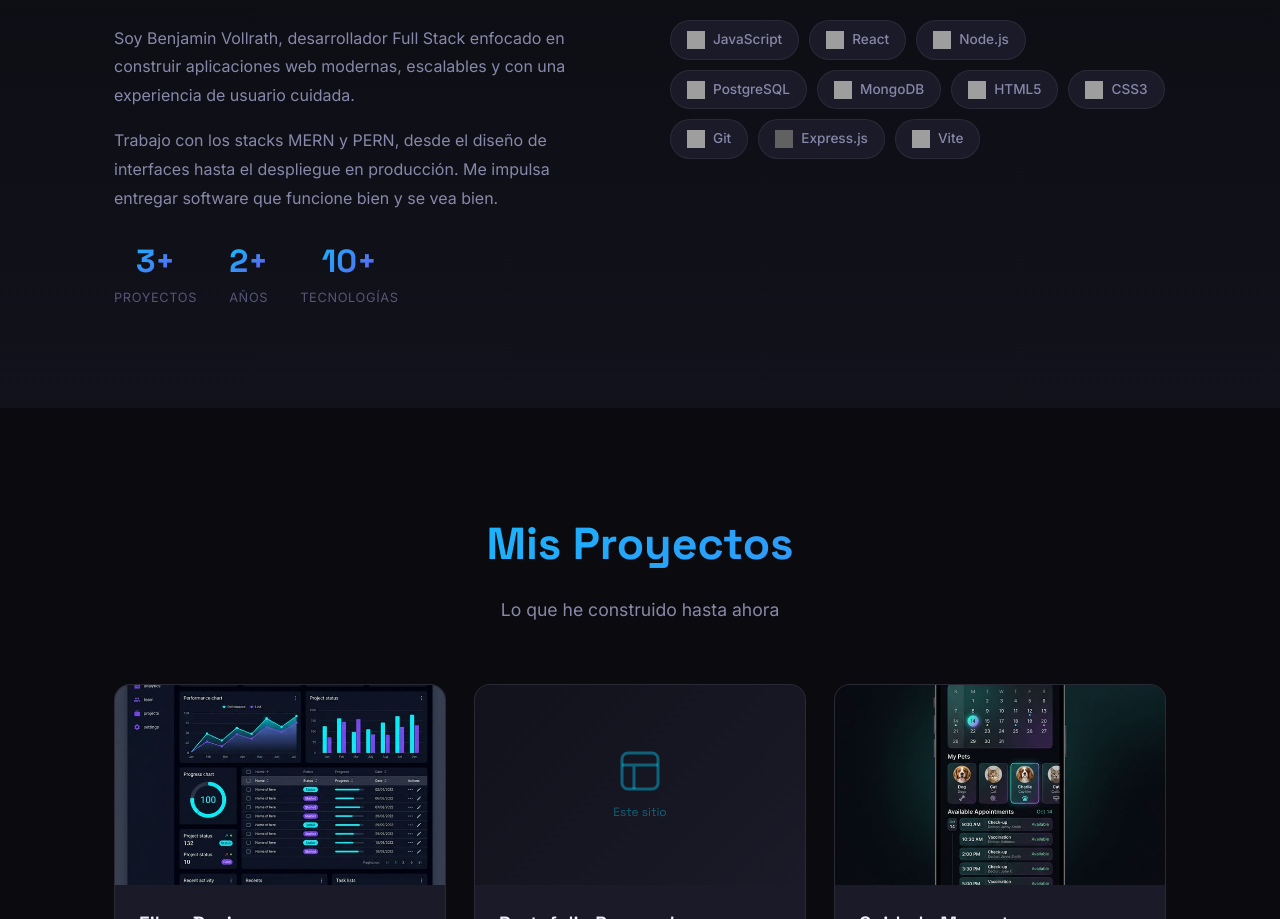
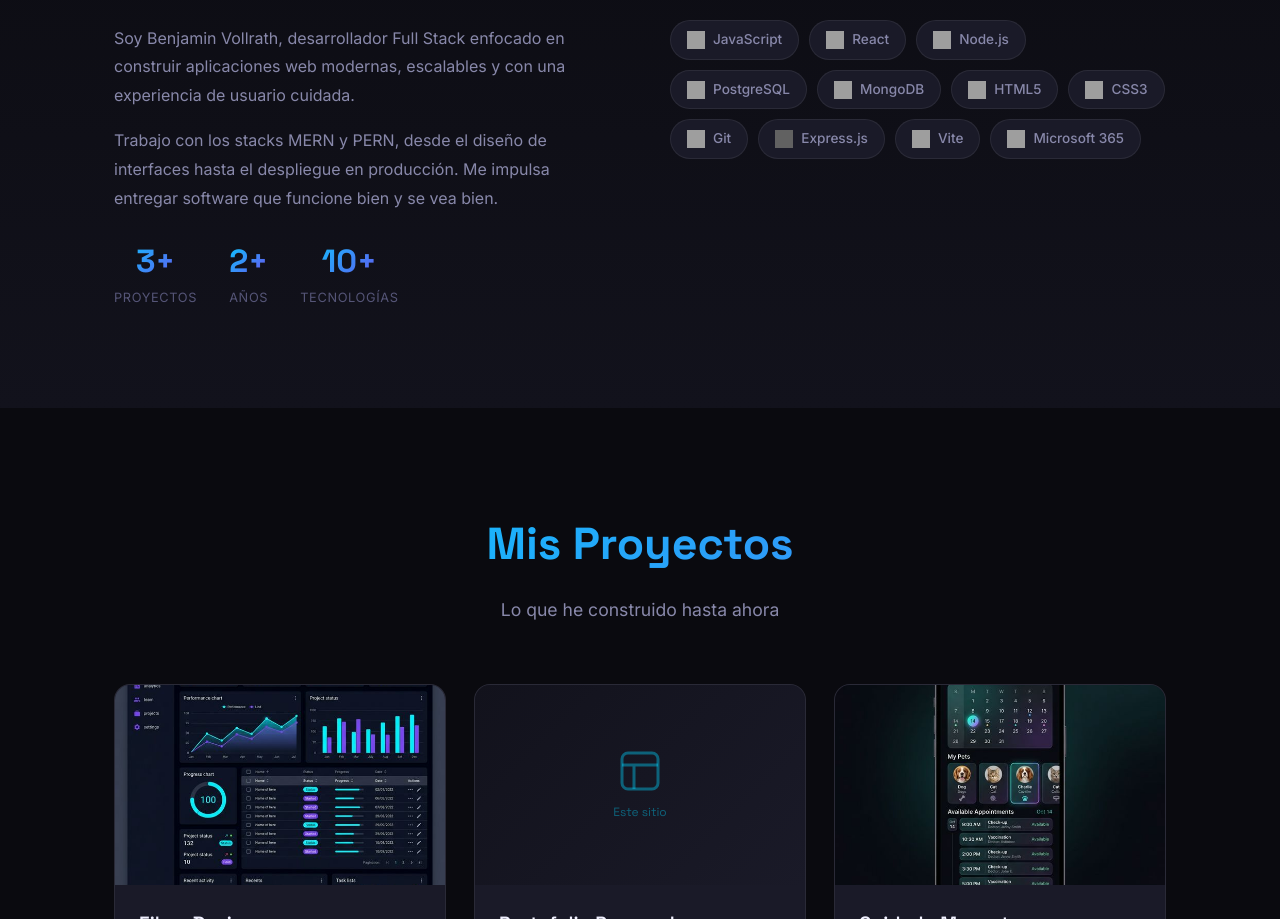
Before and after one commit to BenjiVoll/port-web, a React (Vite) app: page / in a window 1280 px wide. Shown: the part 1104-2023 px from the top of the page. Built offline with nearby package versions, Linux system fonts and the light colour scheme; grey boxes are pictures that could not be loaded.

Commit message:
feat: add Microsoft 365 to stack & tools section

```diff
--- a/src/components/About.jsx
+++ b/src/components/About.jsx
@@ -11,6 +11,7 @@ const skills = [
   { name: 'Git', color: '#f05032', icon: 'https://cdn.jsdelivr.net/gh/devicons/devicon/icons/git/git-original.svg' },
   { name: 'Express.js', color: '#aaaaaa', icon: 'https://cdn.jsdelivr.net/gh/devicons/devicon/icons/express/express-original.svg' },
   { name: 'Vite', color: '#bd34fe', icon: 'https://vitejs.dev/logo.svg' },
+  { name: 'Microsoft 365', color: '#d83b01', icon: 'https://cdn.simpleicons.org/microsoftoffice/d83b01' },
 ];
 
 function About() {
```
